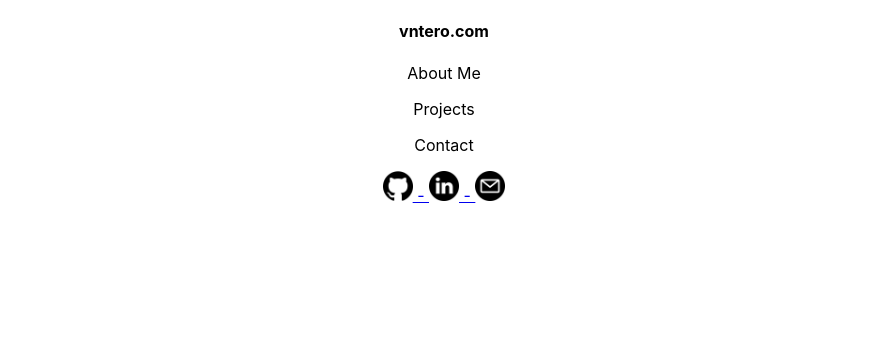
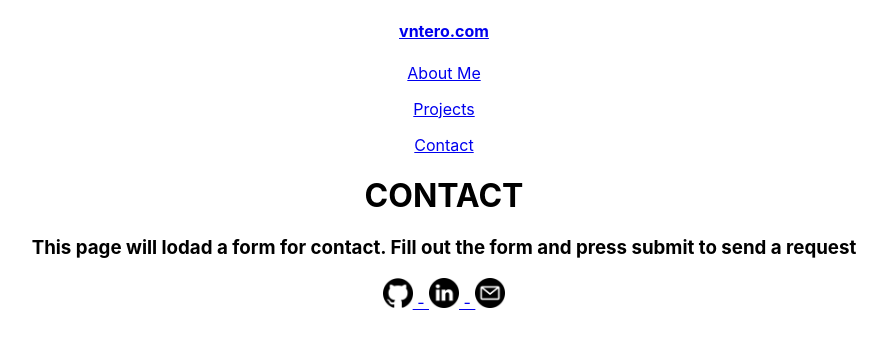
Before and after one commit to vntero/vntero-dot-com, a React (Create React App) app: page /contact in a window 1280 px wide. Shown: the top 346 px of the page, without its empty margins (196-1083 px from the left). Built offline with nearby package versions, Linux system fonts and the light colour scheme.

Commit message:
routing bugs fixed

```diff
--- a/src/App.js
+++ b/src/App.js
@@ -1,15 +1,65 @@
-import logo from './logo.svg';
+// essentials
 import './App.css';
-import Navbar from './components/Navbar';
-import Footer from './components/Footer';
+import React from 'react';
+import { Routes, Route } from "react-router-dom";
+
+// components
+import About from "./components/About"
+import Contact from "./components/Contact"
+import Footer from "./components/Footer"
+import Navbar from "./components/Navbar"
+import Projects from "./components/Projects"
+import Welcome from './components/Welcome';
 
 function App() {
   return (
-    <div className="App">
+    <div className='App'>
       <Navbar/>
+
+      <Routes>
+        <Route path="/" element={<Welcome/>}/>
+        <Route path="/about" element={<About/>}/>
+//      <Route path="/projects" element={<Projects/>}/>
+//      <Route path="/contact" element={<Contact/>}/>
+      </Routes>
+
       <Footer/>
     </div>
   );
 }
 
-export default App;
+export default App
+
+
+
+
+
+// // fundamentals
+// import './App.css';
+// import React from 'react';
+// import { Routes, Route } from 'react-router-dom';
+// import { BrowserRouter as Router } from 'react-router-dom';
+
+// // components
+// import Navbar from './components/Navbar';
+// import Footer from './components/Footer';
+// import About from './components/About';
+// import Projects from './components/Projects';
+// import Contact from './components/Contact';
+
+
+// function App() {
+//   return (
+//     <div className="App">
+//       <Navbar/>
+//         <Router>
+//           <Route path="/" component={<About/>}/>
+//           <Route path="/projects" component={<Projects/>}/>
+//           <Route path="/contact" component={<Contact/>}/>
+//         </Router>
+//       <Footer/>
+//     </div>
+//   );
+// }
+
+// export default App;
--- a/src/components/About.js
+++ b/src/components/About.jsx
@@ -1,3 +1,6 @@
+import React from "react"
+
+
 function About() {
     return (
         <div>
--- a/src/components/Message.js
+++ b/src/components/Contact.jsx
@@ -1,10 +1,12 @@
-function Message() {
+import React from "react"
+
+function Contact() {
     return (
         <div>
-            <h1>MESSAGE</h1>
+            <h1>CONTACT</h1>
             <h3>This page will lodad a form for contact. Fill out the form and press submit to send a request</h3>
         </div>
     )
 }
 
-export default Message
+export default Contact
--- a/src/components/Footer.js
+++ b/src/components/Footer.jsx
@@ -1,3 +1,5 @@
+import React from "react"
+
 function Footer() {
     return (
         <div>
--- a/src/components/Navbar.js
+++ /dev/null
@@ -1,12 +0,0 @@
-function Navbar() {
-    return (
-        <div>
-            <h4>vntero.com</h4>
-            <p>About Me</p>
-            <p>Projects</p>
-            <p>Contact</p>
-        </div>
-    )
-}
-
-export default Navbar
--- /dev/null
+++ b/src/components/Navbar.jsx
@@ -0,0 +1,15 @@
+import { Link } from "react-router-dom"
+import React from "react"
+
+function Navbar() {
+    return (
+        <nav>
+            <Link to="/"><h4>vntero.com</h4></Link>
+            <Link to="/about"><p>About Me</p></Link>
+            <Link to="/projects"><p>Projects</p></Link>
+            <Link to="/contact"><p>Contact</p></Link>
+        </nav>
+    )
+}
+
+export default Navbar
--- a/src/components/Projects.js
+++ b/src/components/Projects.jsx
@@ -1,3 +1,5 @@
+import React from "react"
+
 function Projects() {
     return (
         <div>
--- /dev/null
+++ b/src/components/Welcome.jsx
@@ -0,0 +1,9 @@
+function Welcome() {
+    return (
+        <div>
+            <h1>Welcome</h1>
+        </div>
+    )
+}
+
+export default Welcome
--- a/src/index.js
+++ b/src/index.js
@@ -3,11 +3,12 @@ import ReactDOM from 'react-dom';
 import './index.css';
 import App from './App';
 import reportWebVitals from './reportWebVitals';
+import { BrowserRouter as Router } from 'react-router-dom';
 
 ReactDOM.render(
-  <React.StrictMode>
+  <Router>
     <App />
-  </React.StrictMode>,
+  </Router>,
   document.getElementById('root')
 );
 
```
